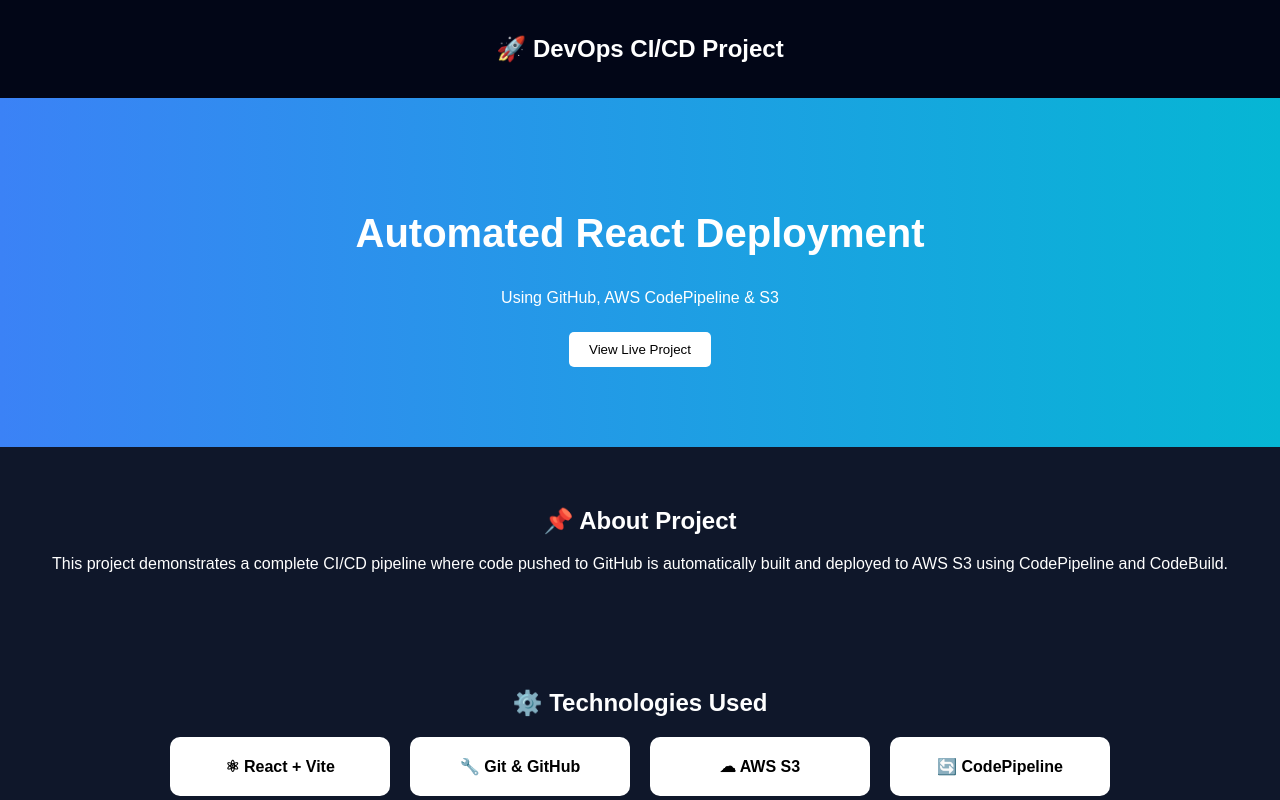
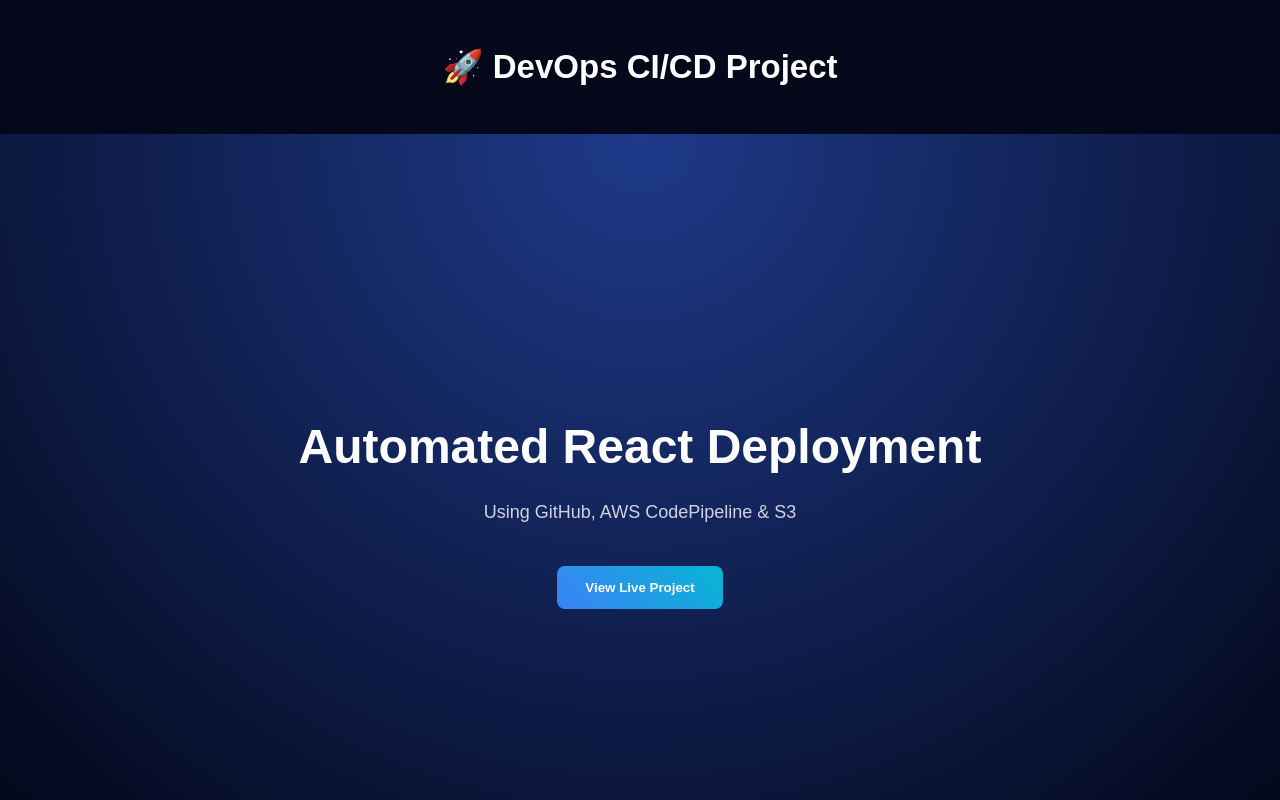
Before and after one commit to rahulop2003/react-vite-auto-deploy, a React app: page / in a window 1280 px wide. Shown: the top 800 px of the page. Built offline with nearby package versions, Linux system fonts and the light colour scheme; the HTML template or start-up script is replaced by a standard one.

Commit message:
Update App.css

```diff
--- a/src/App.css
+++ b/src/App.css
@@ -1,46 +1,64 @@
 body {
   margin: 0;
-  font-family: Arial, sans-serif;
+  font-family: "Poppins", sans-serif;
   background: #0f172a;
   color: white;
 }
 
 /* Navbar */
 .navbar {
-  background: #020617;
-  padding: 15px 30px;
+  background: rgba(2, 6, 23, 0.8);
+  padding: 20px;
   text-align: center;
+  font-size: 22px;
+  font-weight: bold;
+  backdrop-filter: blur(10px);
 }
 
-/* Hero Section */
+/* Hero */
 .hero {
+  min-height: 80vh;
+  display: flex;
+  flex-direction: column;
+  justify-content: center;
+  align-items: center;
+  background: radial-gradient(circle at top, #1e3a8a, #020617);
   text-align: center;
-  padding: 80px 20px;
-  background: linear-gradient(to right, #3b82f6, #06b6d4);
+  padding: 40px;
 }
 
 .hero h1 {
-  font-size: 40px;
+  font-size: 48px;
+  margin-bottom: 10px;
 }
 
 .hero p {
-  margin: 10px 0;
+  opacity: 0.8;
+  font-size: 18px;
 }
 
 /* Button */
 .btn {
-  margin-top: 15px;
-  padding: 10px 20px;
-  background: white;
-  color: black;
+  margin-top: 25px;
+  padding: 14px 28px;
+  border-radius: 8px;
   border: none;
-  border-radius: 5px;
+  background: linear-gradient(45deg, #3b82f6, #06b6d4);
+  color: white;
+  font-weight: bold;
   cursor: pointer;
+  transition: 0.3s;
+}
+
+.btn:hover {
+  transform: scale(1.08);
 }
 
 /* Sections */
 .section {
-  padding: 40px;
+  max-width: 1000px;
+  margin: auto;
+  padding: 60px 20px;
   text-align: center;
 }
 
@@ -48,28 +66,27 @@
 .cards {
   display: flex;
   justify-content: center;
-  gap: 20px;
+  gap: 25px;
   flex-wrap: wrap;
+  margin-top: 20px;
 }
 
 .card {
-  background: white;
-  color: black;
-  padding: 20px;
-  border-radius: 10px;
-  width: 180px;
-  font-weight: bold;
+  background: rgba(255, 255, 255, 0.05);
+  padding: 25px;
+  border-radius: 15px;
+  width: 200px;
+  backdrop-filter: blur(10px);
+  transition: 0.3s;
 }
 
-/* Workflow */
-.flow {
-  font-size: 18px;
-  margin-top: 10px;
+.card:hover {
+  transform: translateY(-10px);
 }
 
 /* Footer */
 .footer {
   text-align: center;
-  padding: 20px;
+  padding: 25px;
   background: #020617;
 }
```
